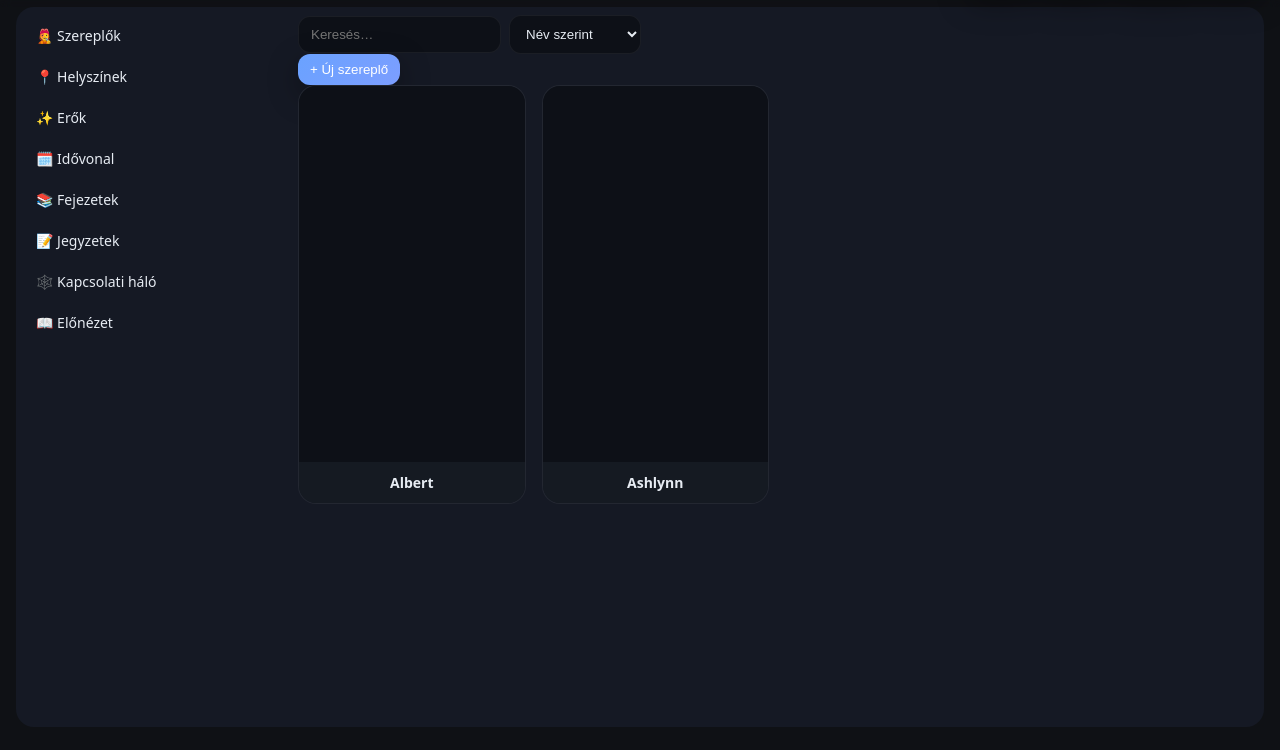
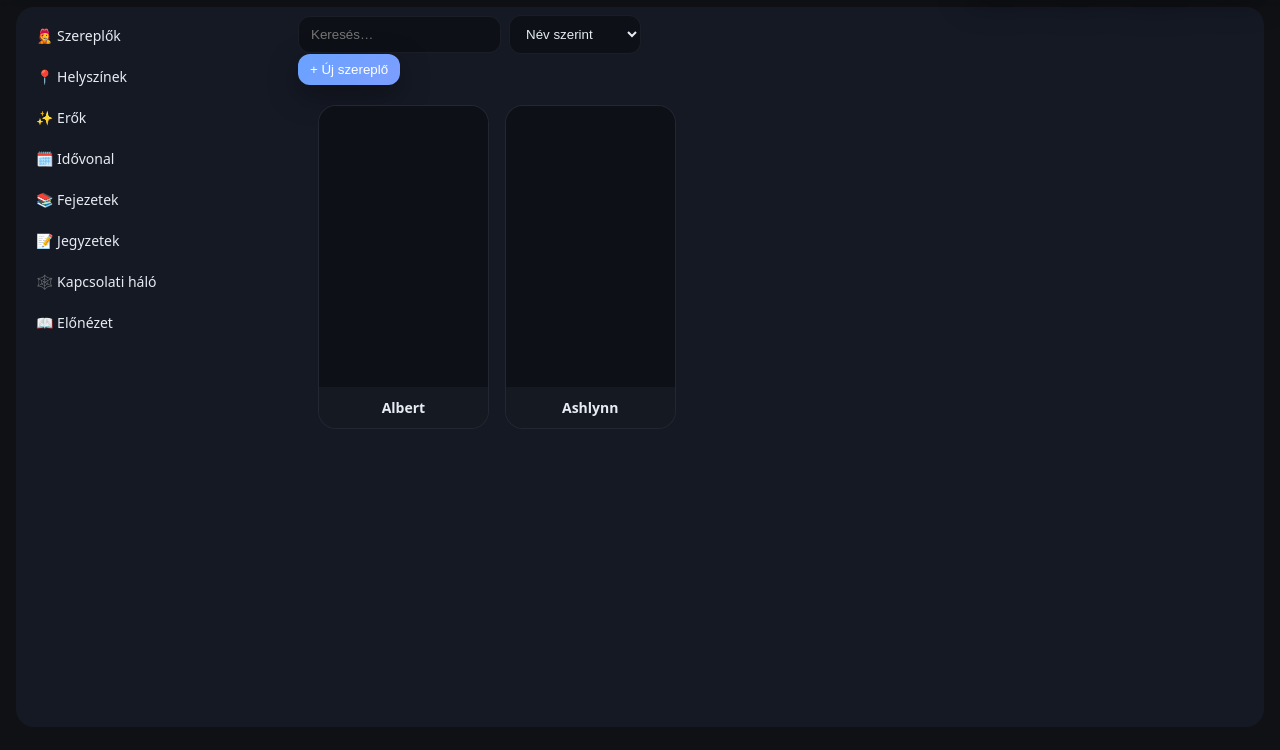
Before and after one commit to attilabekecs/tollmester, a plain HTML site: page index.html in a window 1280 px wide. Shown: the part 50-800 px from the top of the page. Drawn offline with Linux system fonts and the light colour scheme; no server answers.

Commit message:
Update index.html

```diff
--- a/index.html
+++ b/index.html
@@ -11,6 +11,7 @@
   <link rel="stylesheet" href="css/components.css">
   <link rel="stylesheet" href="css/editor.css">
   <link rel="stylesheet" href="css/preview.css">
+  <link rel="stylesheet" href="css/characters.css">
 </head>
 
 <body data-theme="dark">
```
